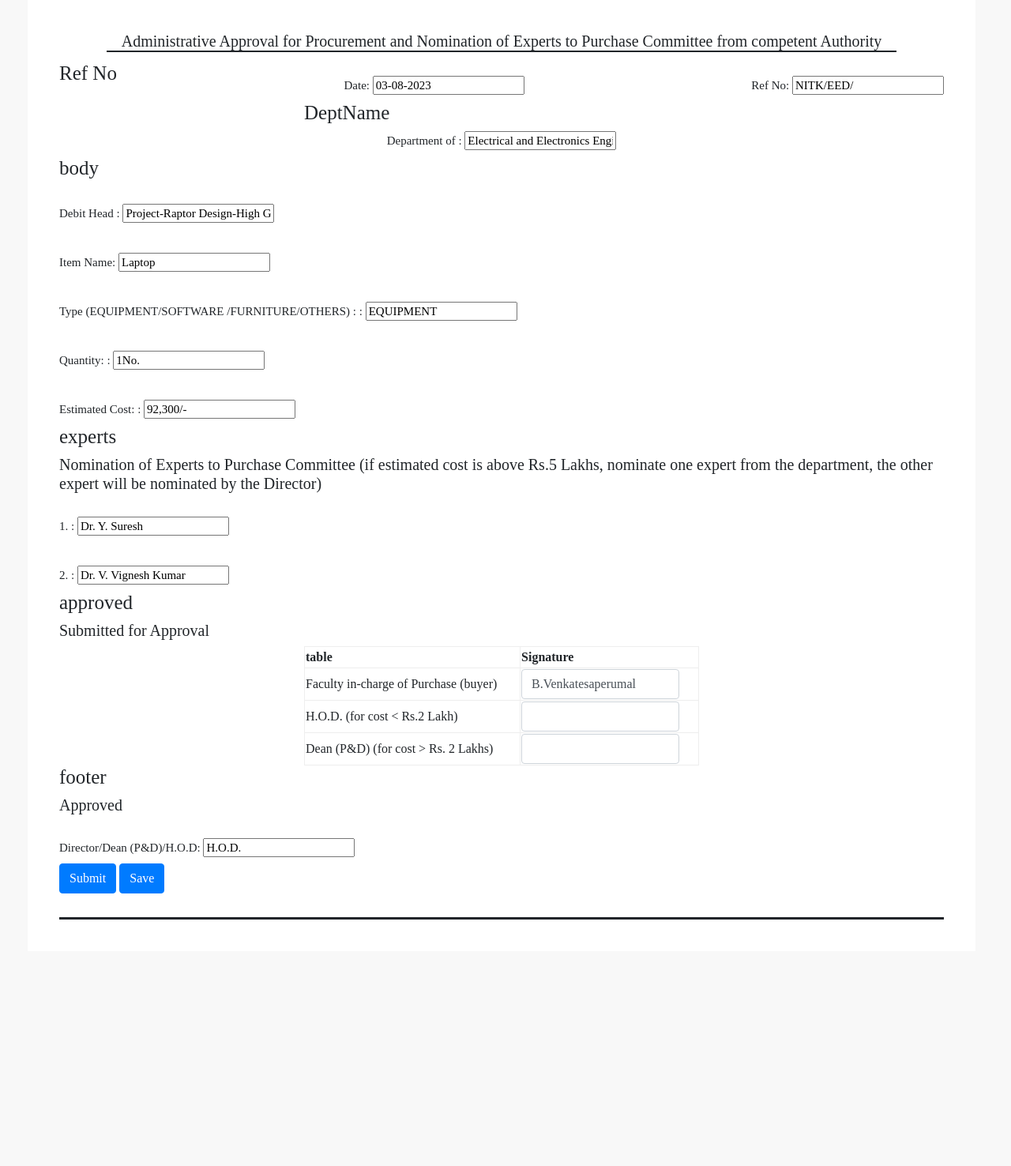
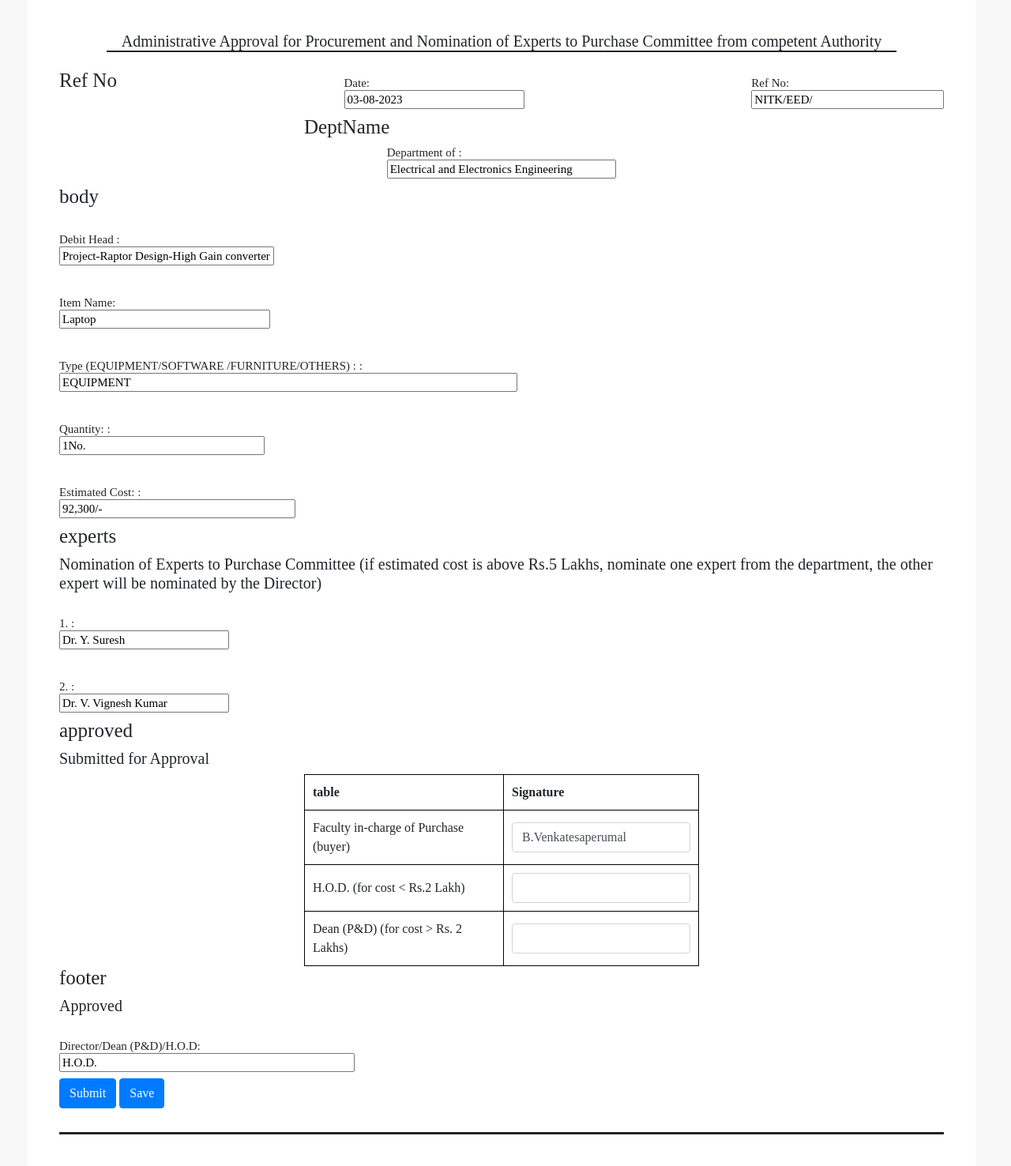
Before and after one commit to imApoorva36/NITK-Procurement, a Django app: page /fill_form/1 in a window 1280 px wide. Shown: the part 57-1533 px from the top of the page at 79% size. Before the commit the page ends 1221 px from the top, so only its background shows below. Run offline with Django 4.2, Linux system fonts and the light colour scheme; a user stored in the database is signed in; data comes from the database, SQL or seed files in the repository; both versions use the stored data as it was after the commit; some libraries are stand-ins or nearby versions.

Commit message:
Latest code changes

```diff
--- a/NITK_Procurement/procurement/templates/procurement/form.html
+++ b/NITK_Procurement/procurement/templates/procurement/form.html
@@ -80,9 +80,9 @@
               <td>{{ques.question}}</td>
               <tr>
                 {% if ques.self_question %}
-                  <td>{{self_question|get_item:ques.id}}</td>
+                  <td style="width: auto; box-sizing: border-box;">{{self_question|get_item:ques.id}}</td>
                 {% else %}
-                  <td><input type="text" name="question{{ques.id}}"></td>
+                  <td style="width: auto; box-sizing: border-box;"><input type="text" name="question{{ques.id}}"></td>
                 {% endif %}
               </tr>
             {% endfor %}
--- a/NITK_Procurement/procurement/templates/procurement/view_form.html
+++ b/NITK_Procurement/procurement/templates/procurement/view_form.html
@@ -80,7 +80,7 @@
         </div>
         {% endif %}
         {% if sec.section_type == "table" %}
-        <div class="sec-table">
+        <div class="sec-table table-responsive">
           <table border="50">
             <tr>
               <th>{% if sec.title %}{{sec.title}}
@@ -93,7 +93,7 @@
               {% if ques.self_question %}
                   <td><input type="text" class="form-control" name="question{{ques.id}}" value = "{{self_question|get_item:ques.id}}"></td>
               {% else %}
-                  <td><input type="text" class="form-control" name="question{{ques.id}}" value = "{{responses|get_item:ques.id}}"></td>
+                  <td><input type="text" class="form-control" style="width: auto; box-sizing: border-box;" name="question{{ques.id}}" value = "{{responses|get_item:ques.id}}"></td>
               {% endif %}
             </tr>
           {% endfor %}
@@ -182,11 +182,50 @@
     max-width: 500px;
     margin: auto;
   }
-  table{
+  /* table{
     display: table;
     border: 1rem;
     width: 500px;
-  }
+  } */
+
+
+  /* Add this style to make the table cells expand diagonally based on content */
+table {
+    width: 100%;
+    border-collapse: collapse;
+}
+
+table, th, td {
+    border: 1px solid black;
+}
+
+th, td {
+    padding: 10px;
+    text-align: left;
+}
+
+/* Style to make input fields flexible in width */
+input[type="text"] {
+    width: 100%;
+    box-sizing: border-box;
+    max-width: none; /* Remove any maximum width restriction */
+}
+
+/* Remove the fixed width for the input field in the question class */
+.question input {
+    max-width: none;
+}
+
+/* Add the following styles for better responsiveness */
+.form-full {
+    box-sizing: border-box;
+}
+
+.table-responsive {
+    overflow-x: auto;
+}
+
+
   .form-body{
     padding-bottom: 30px;
     border-bottom: solid;
```
Also changed, not shown: NITK_Procurement/db.sqlite3.
